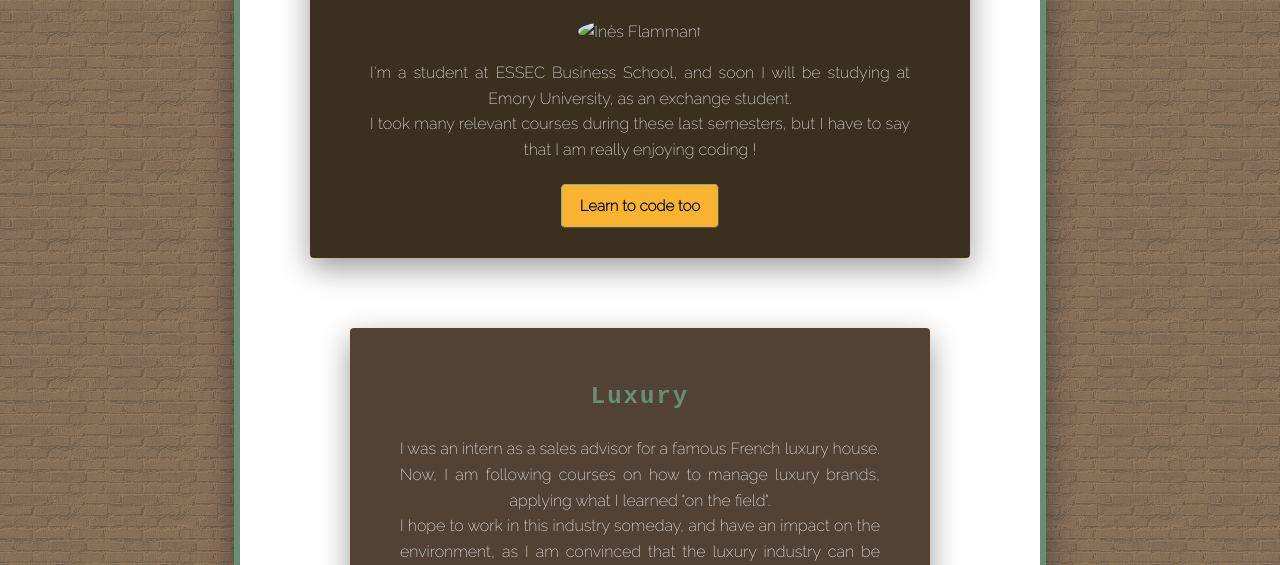
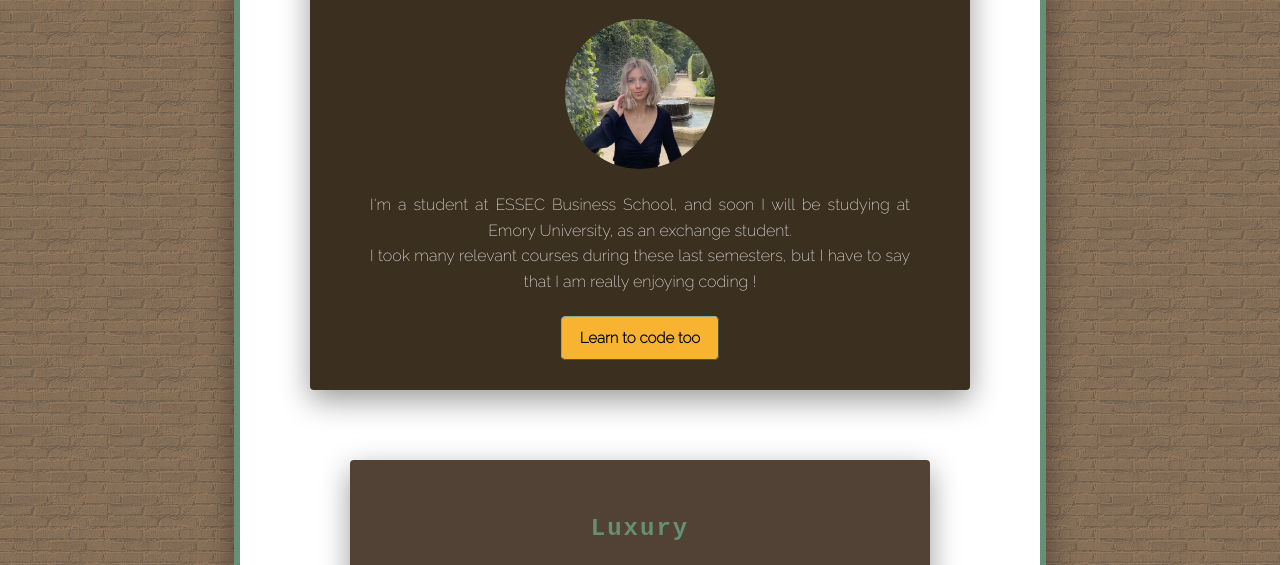
Before and after one commit to inesflammant/my-profile, a plain HTML site: page index.html in a window 1280 px wide. Shown: the part 220-785 px from the top of the page. Drawn offline with Linux system fonts and the light colour scheme; files whose address does not match are found by name.

Commit message:
Update index.html

```diff
--- a/index.html
+++ b/index.html
@@ -12,7 +12,7 @@
     <div id="container">
         <div class="div-bigger">
             <h1>Hello there, I'm Inès</h1>
-            <img src="images/profilepicture.jpg" height="150" width="150" alt="Inès Flammant">
+            <img src="profilepicture.jpg" height="150" width="150" alt="Inès Flammant">
             <p id="introduction"> I'm a student at ESSEC Business School, and soon I will be studying at Emory University, as an exchange student.<br>
             I took many relevant courses during these last semesters, but I have to say that I am really enjoying coding ! </p>
             <a href="https://www.lewagon.com/fr" target="_blank" id="btn-pattern">Learn to code too</a>
```
